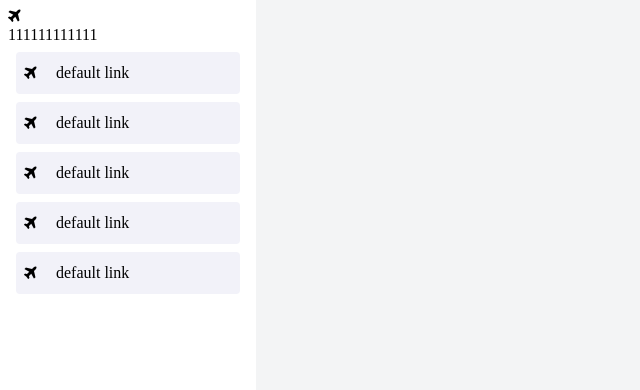
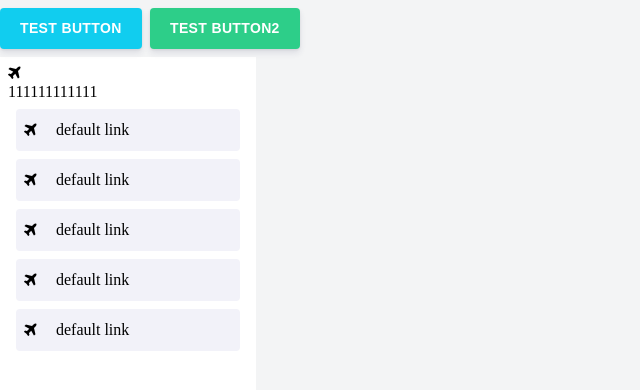
Before and after one commit to iMisty/Mermaid-UI, a Vue app: page / in a window 1280 px wide. Shown: the top 390 px of the page, without its empty margins (0-640 px from the left). Built offline with nearby package versions, Linux system fonts and the light colour scheme.

Commit message:
Update Home.tsx

```diff
--- a/src/views/Home.tsx
+++ b/src/views/Home.tsx
@@ -1,16 +1,25 @@
 import { Component, Vue } from 'vue-property-decorator';
 import 'font-awesome/css/font-awesome.min.css';
 import LeftListItem from '../components/leftlist/leftlistitem';
+// import Card from '../components/card/card';
+// import Model from '../components/model/model';
+import mButton from '../components/button/button';
 
 @Component({
   components: {
-    leftlistitem: LeftListItem
+    leftlistitem: LeftListItem,
+    // Card
+    // Model,
+    'm-button': mButton
   }
 })
 export default class Home extends Vue {
   private render() {
     return (
       <div class="home" style="background-color: #f3f4f5;">
+        <m-button color="info"><p>test button</p></m-button>
+        <m-button color="success"><p>test button2</p></m-button>
+
         <div
           class="home__left"
           style="width: 16rem;height: 100vh;background-color: #fff;padding: 0.5rem;"
```
